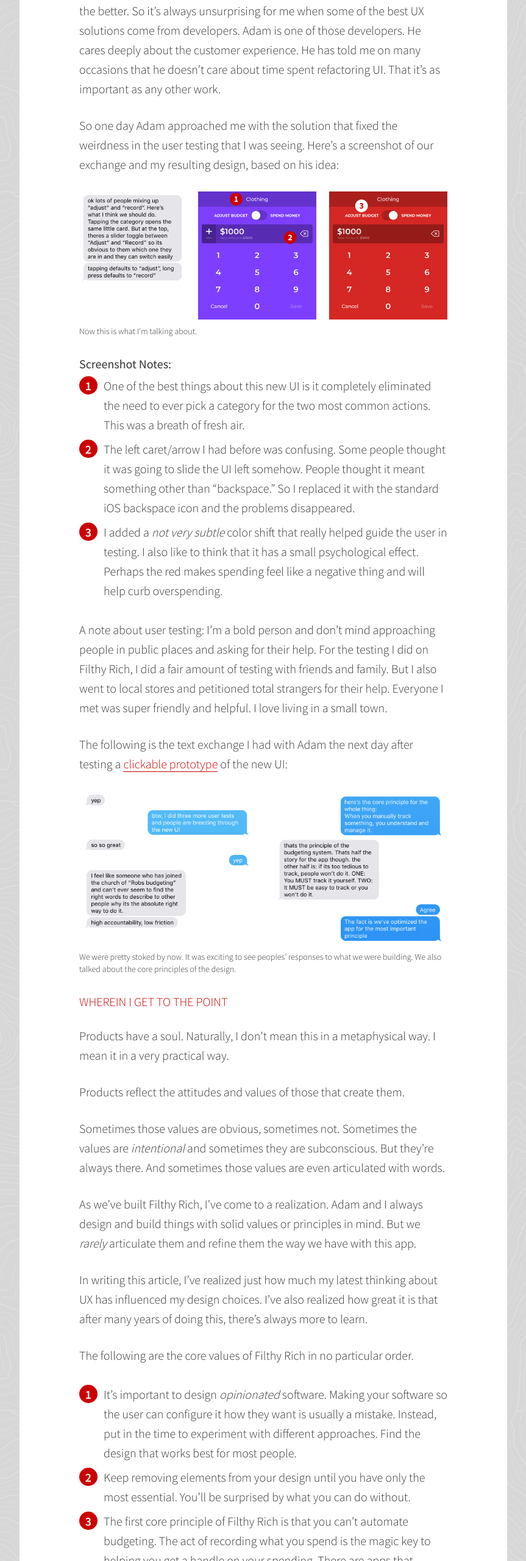
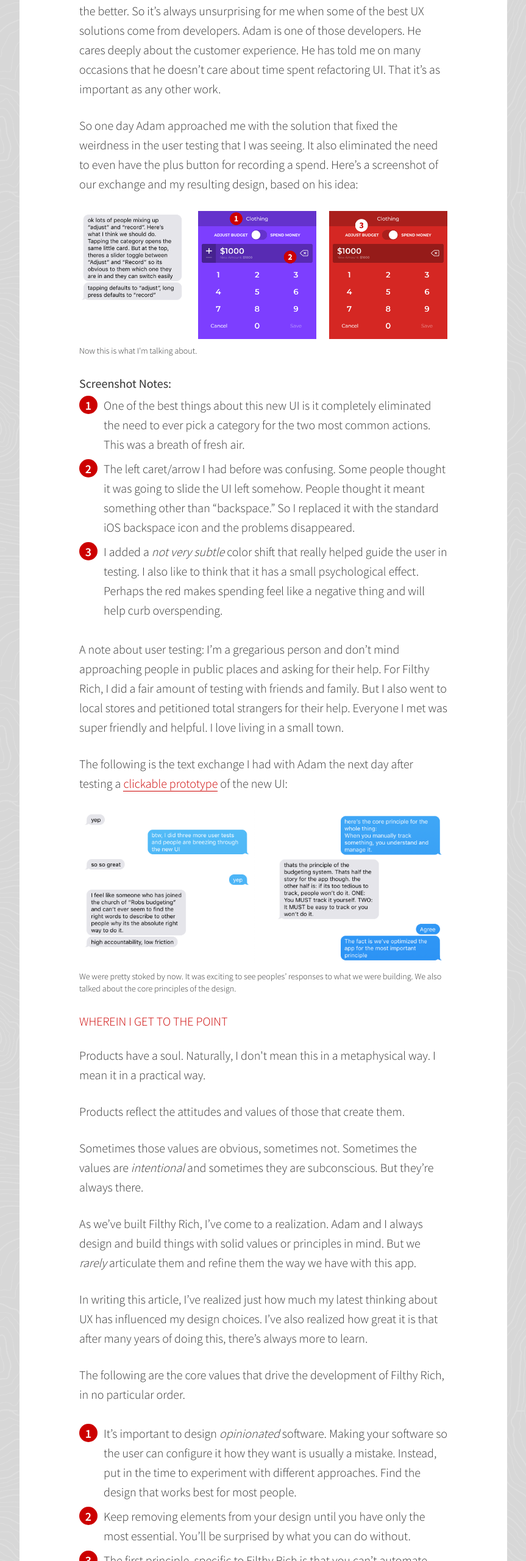
Before and after one commit to mysterioustrousers/mystrou-site, a plain HTML site: page articles/soul.html in a window 1280 px wide. Shown: the part 9440-12000 px from the top of the page at 61% size, without its empty margins (208-1071 px from the left). Drawn offline with Linux system fonts and the light colour scheme.

Commit message:
more tweaks

```diff
--- a/articles/soul.html
+++ b/articles/soul.html
@@ -9,7 +9,7 @@
 
 <link rel="stylesheet" media="screen, projection" href="../styles/screen.css" />
 <link rel="shortcut icon" type="image/ico" href="images/favicon.png" />
-<link href='http://fonts.googleapis.com/css?family=Source+Sans+Pro:200,300,400,600,700,900' rel='stylesheet' type='text/css'>
+<link href='https://fonts.googleapis.com/css?family=Source+Sans+Pro:200,300,400,600,700,900' rel='stylesheet' type='text/css'>
 <script src="../js/zoom.js"></script>
 </head>
 
@@ -17,7 +17,7 @@
 
 <nav class="nav">
   <a class="navlink" href="/index.html">Home</a>
-  <a class="navlink" href="http://filthyrichapp.com">Filthy Rich</a>
+  <a class="navlink" href="https://filthyrichapp.com">Filthy Rich</a>
   <a class="navlink" href="/articles">Articles</a>
 </nav>
 
@@ -157,7 +157,7 @@
 <h2>A designer and a developer walk into a bar</h2>
 
 <p>I’m not the kind of designer that is protective about the role of design. If I had my way, everyone on a software team would be design-minded. Heck, everyone in any company should be a designer. The more design thinking in an organization, the better. The more focus on the customer experience, the better. So it’s always unsurprising for me when some of the best UX solutions come from developers. Adam is one of those developers. He cares deeply about the customer experience. He has told me on many occasions that he doesn’t care about time spent refactoring UI. That it’s as important as any other work.</p>
-<p>So one day Adam approached me with the solution that fixed the weirdness in the user testing that I was seeing. Here’s a screenshot of our exchange and my resulting design, based on his idea:</p>
+<p>So one day Adam approached me with the solution that fixed the weirdness in the user testing that I was seeing. It also eliminated the need to even have the plus button for recording a spend. Here’s a screenshot of our exchange and my resulting design, based on his idea:</p>
 
 <figure>
 <img class="figureimg" src="figures/8.png" width="100%">
@@ -172,7 +172,7 @@
   <li>I added a <em>not very subtle</em> color shift that really helped guide the user in testing. I also like to think that it has a small psychological effect. Perhaps the red makes spending feel like a negative thing and will help curb overspending.</li>
 </ol>
 
-<p>A note about user testing: I’m a bold person and don’t mind approaching people in public places and asking for their help. For the testing I did on Filthy Rich, I did a fair amount of testing with friends and family. But I also went to local stores and petitioned total strangers for their help. Everyone I met was super friendly and helpful. I love living in a small town.</p>
+<p>A note about user testing: I’m a gregarious person and don’t mind approaching people in public places and asking for their help. For Filthy Rich, I did a fair amount of testing with friends and family. But I also went to local stores and petitioned total strangers for their help. Everyone I met was super friendly and helpful. I love living in a small town.</p>
 
 <p>The following is the text exchange I had with Adam the next day after testing a <a href="https://www.figma.com/proto/gTRsaE4R2EKAycMtiCJBjGbU/filthyrich?node-id=1467%3A85&viewport=-129%2C817%2C0.46939489245414734&scaling=min-zoom">clickable prototype</a> of the new UI:</p>
 
@@ -183,17 +183,17 @@
 
 <h2>Wherein I get to the point</h2>
 
-<p>Products have a soul. Naturally, I don't mean this in a metaphysical way. I mean it in a very practical way.</p>
+<p>Products have a soul. Naturally, I don't mean this in a metaphysical way. I mean it in a practical way.</p>
 <p>Products reflect the attitudes and values of those that create them.</p>
-<p>Sometimes those values are obvious, sometimes not. Sometimes the values are <em>intentional</em> and sometimes they are subconscious. But they’re always there. And sometimes those values are even articulated with words.</p>
+<p>Sometimes those values are obvious, sometimes not. Sometimes the values are <em>intentional</em> and sometimes they are subconscious. But they’re always there.</p>
 <p>As we’ve built Filthy Rich, I’ve come to a realization. Adam and I always design and build things with solid values or principles in mind. But we <em>rarely</em> articulate them and refine them the way we have with this app.</p>
 <p>In writing this article, I’ve realized just how much my latest thinking about UX has influenced my design choices. I’ve also realized how great it is that after many years of doing this, there’s always more to learn.</p>
-<p>The following are the core values of Filthy Rich in no particular order.</p>
+<p>The following are the core values that drive the development of Filthy Rich, in no particular order.</p>
 
 <ol>
   <li>It’s important to design <em>opinionated</em> software. Making your software so the user can configure it how they want is usually a mistake. Instead, put in the time to experiment with different approaches. Find the design that works best for most people.</li>
   <li>Keep removing elements from your design until you have only the most essential. You’ll be surprised by what you can do without.</li>
-  <li>The first core principle of Filthy Rich is that you can’t automate budgeting. The act of recording what you spend is the magic key to helping you get a handle on your spending. There are apps that connect to your bank account and show you what you’ve spent. But automatic tracking isn’t as powerful for changing behavior.</li>
+  <li>The first principle, specific to Filthy Rich is that you can’t automate budgeting. The act of recording what you spend is the magic key to helping you get a handle on your spending. There are apps that connect to your bank account and show you what you’ve spent. But automatic tracking isn’t as powerful for changing behavior.</li>
   <li>Manual tracking is critical. So it’s also critical to make the tracking process as easy and painless as possible. This is one of the main reasons we’ve removed so much noise from the app. If we remove any barriers to manual tracking, then it can become a habit.</li>
   <li>User testing is absolutely essential.</li>
 </ol>
@@ -210,8 +210,8 @@
 <h3>Screenshot Notes:</h3>
 <ol>
   <li>The edit button occupied a location that was too prominent. So I moved it to the bottom and de-emphasized it by making it a text link without any button chrome. Also, you’ll notice that we removed the lines between the categories. This is another example of how you can remove something and make the experience better.</li>
-  <li>This is the first time in this article that I’m showing how we handle the editing of categories. Pretty standard stuff.</li>
-  <li>I added a way for people to be able to clear the income and start over if they fat-fingered the amount. I didn’t need to do testing on this since I did it myself a few times.</li>
+  <li>This is the first time in this article that I’m showing how we handle the editing of categories.</li>
+  <li>I added a way for people to be able to clear the income and start over if they fat-fingered the amount. I didn’t need to do testing on this since I did it myself a few times. This is one of many advantages of being a daily user of your own software.</li>
 </ol>
 
 <figure>
```
